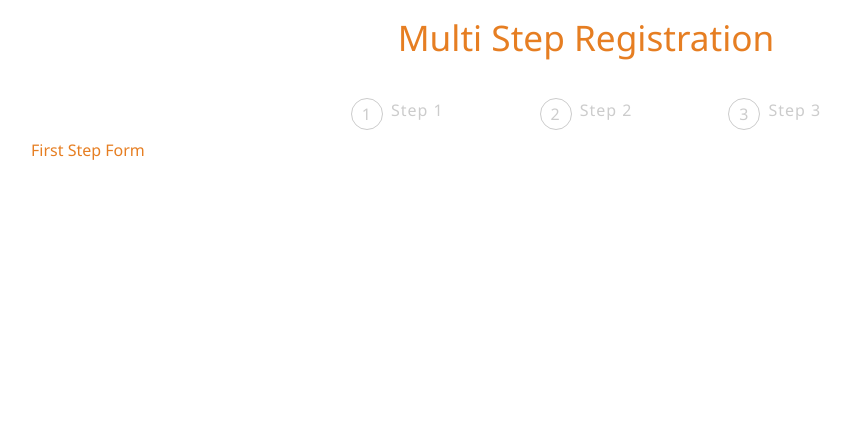
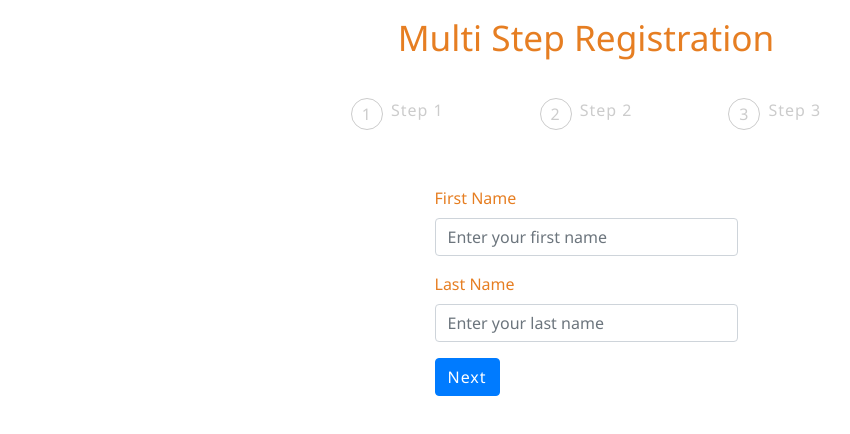
Before and after one commit to jorgediazok/react-mulstistep-form, a React (Create React App) app: page / in a window 1280 px wide. Shown: the top 434 px of the page, without its empty margins (54-904 px from the left). Built offline with nearby package versions, Linux system fonts and the light colour scheme.

Commit message:
first step done

```diff
--- a/src/components/FirstStep.js
+++ b/src/components/FirstStep.js
@@ -1,7 +1,65 @@
 import React from 'react';
+import { useForm } from 'react-hook-form';
+import { Form, Button } from 'react-bootstrap';
 
-const FirstStep = () => {
-  return <div>First Step Form</div>;
+const FirstStep = (props) => {
+  const { register, handleSubmit, errors } = useForm();
+
+  const onSubmit = (data) => {
+    console.log(data);
+  };
+
+  return (
+    <Form className="input-form" onSubmit={handleSubmit(onSubmit)}>
+      <div className="col-md-6 offset-md-3">
+        <Form.Group controlId="first_name">
+          <Form.Label>First Name</Form.Label>
+          <Form.Control
+            type="text"
+            name="first_name"
+            placeholder="Enter your first name"
+            autoComplete="off"
+            ref={register({
+              required: 'First name is required.',
+              pattern: {
+                value: /^[a-zA-Z]+$/,
+                message: 'First name should contain only characters.',
+              },
+            })}
+            className={`${errors.first_name ? 'input-error' : ''}`}
+          />
+          {errors.first_name && (
+            <p className="errorMsg">{errors.first_name.message}</p>
+          )}
+        </Form.Group>
+
+        <Form.Group controlId="last_name">
+          <Form.Label>Last Name</Form.Label>
+          <Form.Control
+            type="text"
+            name="last_name"
+            placeholder="Enter your last name"
+            autoComplete="off"
+            ref={register({
+              required: 'Last name is required.',
+              pattern: {
+                value: /^[a-zA-Z]+$/,
+                message: 'Last name should contain only characters.',
+              },
+            })}
+            className={`${errors.last_name ? 'input-error' : ''}`}
+          />
+          {errors.last_name && (
+            <p className="errorMsg">{errors.last_name.message}</p>
+          )}
+        </Form.Group>
+
+        <Button variant="primary" type="submit">
+          Next
+        </Button>
+      </div>
+    </Form>
+  );
 };
 
 export default FirstStep;
```
